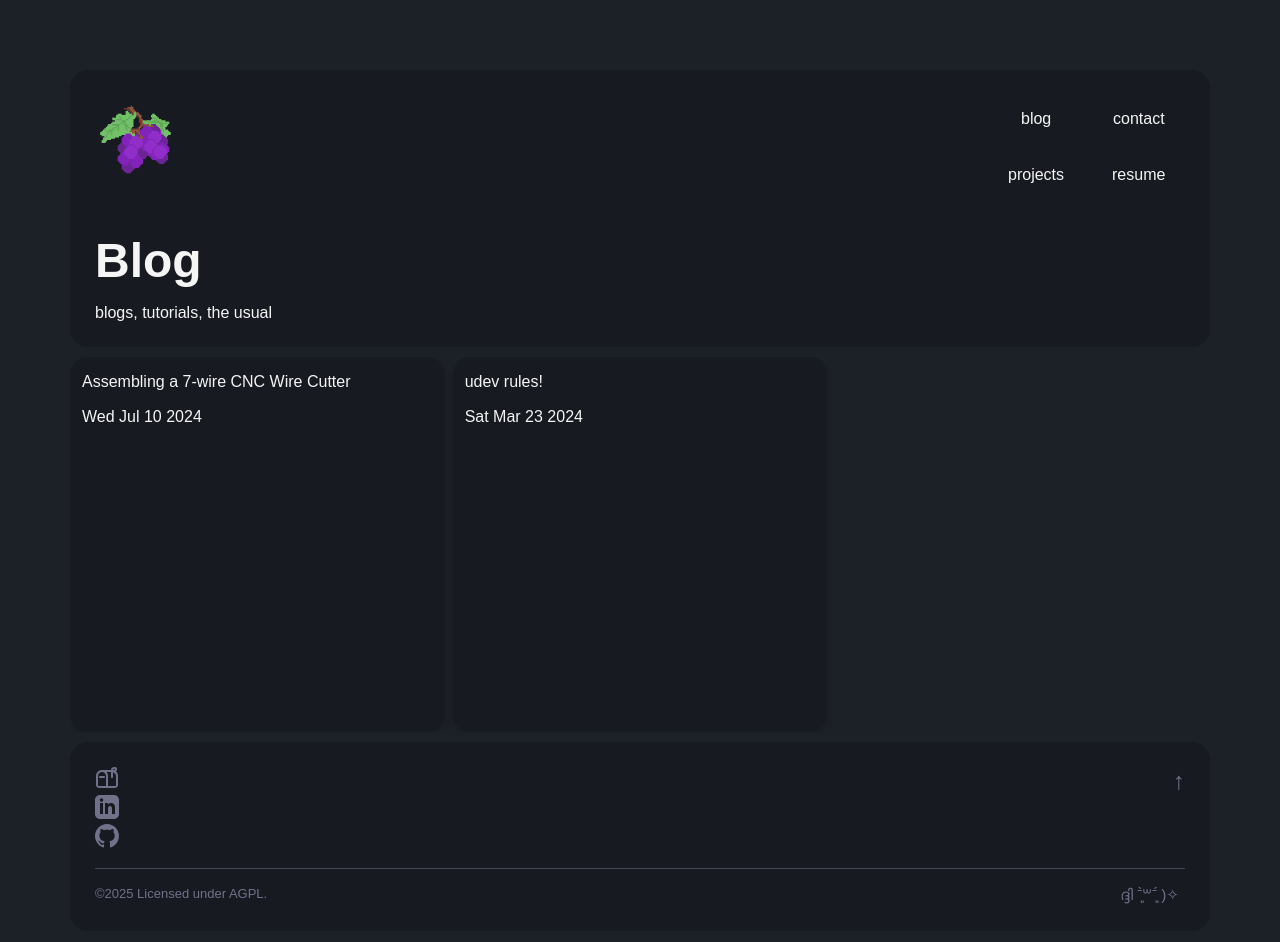
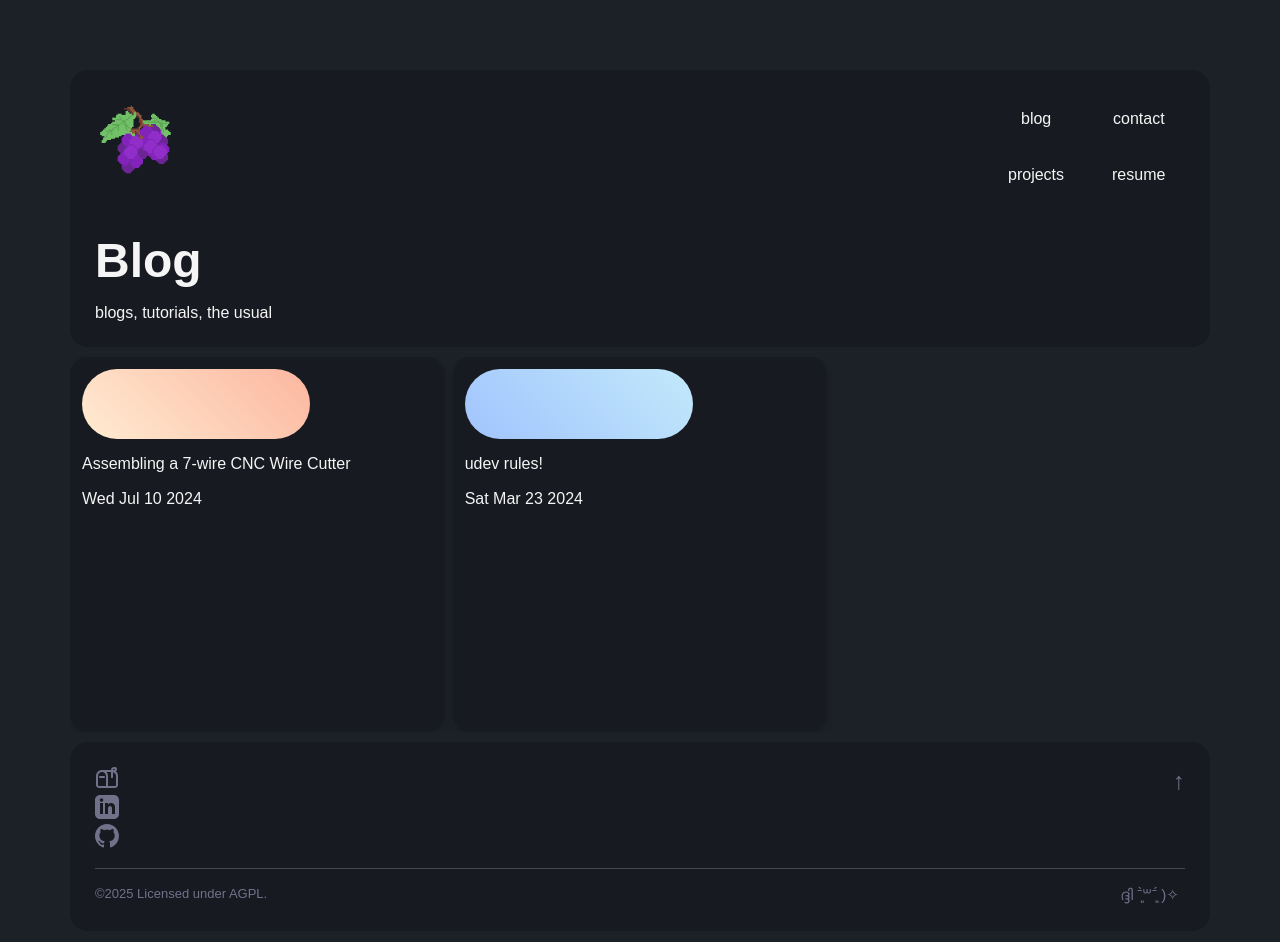
Before and after one commit to pyarya/arysite, an Astro site: page /blog in a window 1280 px wide. Built offline with nearby package versions, Linux system fonts and the light colour scheme; Astro itself is replaced by a stand-in of ours; some packages are replaced by stand-ins of ours; no server answers.

Commit message:
card gradients

```diff
--- a/src/components/Cards.astro
+++ b/src/components/Cards.astro
@@ -1,9 +1,26 @@
-
 ---
 const { title, url, date, description } = Astro.props;
+
+// Function to generate a random gradient
+function getRandomGradient() {
+  const gradients = [
+    'linear-gradient(45deg, #ff9a9e, #fad0c4)',
+    'linear-gradient(45deg, #a18cd1, #fbc2eb)',
+    'linear-gradient(45deg, #fad0c4, #ffd1ff)',
+    'linear-gradient(45deg, #ffecd2, #fcb69f)',
+    'linear-gradient(45deg, #a1c4fd, #c2e9fb)',
+    'linear-gradient(45deg, #d4fc79, #96e6a1)'
+  ];
+  return gradients[Math.floor(Math.random() * gradients.length)];
+}
+
+const randomGradient = getRandomGradient();
 ---
 <div transition:animate="slide" class="content-card">
   <a class="card-link" style="height: 100%; width: 100%; opacity: 1; border-radius: 18px;" href={url} target="_blank">
+    <div class="card-gradient" style={{ background: randomGradient }}>
+
+    </div>
     <div class="card-text-wrapper">
       <p class="card-title">{title}</p>
       <p class="card-date">{date}</p>
--- a/src/styles/global.css
+++ b/src/styles/global.css
@@ -273,16 +273,27 @@ footer .kawaii {
   background-color: rgba(11, 12.9, 15.3, 0.7);
 }
 
+.card-gradient {
+  height: 20%;
+  width: 65%;
+  display: flex;
+  justify-content: center;
+  align-items: center;
+  border-radius: 50px; /* Pill shape */
+  transition: transform 0.3s ease;
+}
+
 .card-link {
   display: flex;
+  flex-direction: column;
   text-decoration: none;
-  padding-left:12px;
+  padding: 12px;
   position: absolute;
   top: 0;
   left: 0;
 }
 
-.card-link:hover > * {
+.card-link:hover > .card-gradient {
   transform: scale(0.95);
 }
 
```
